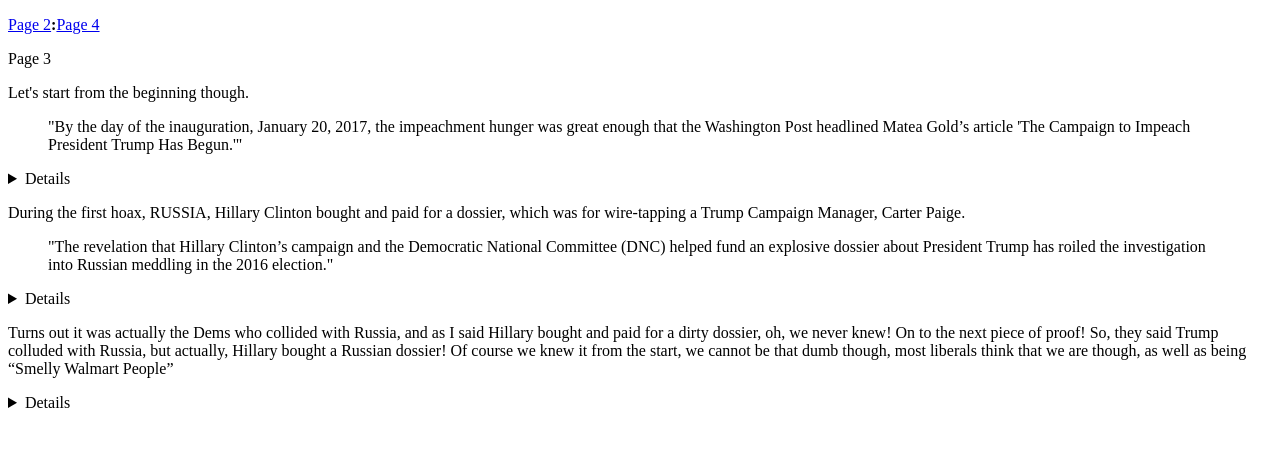
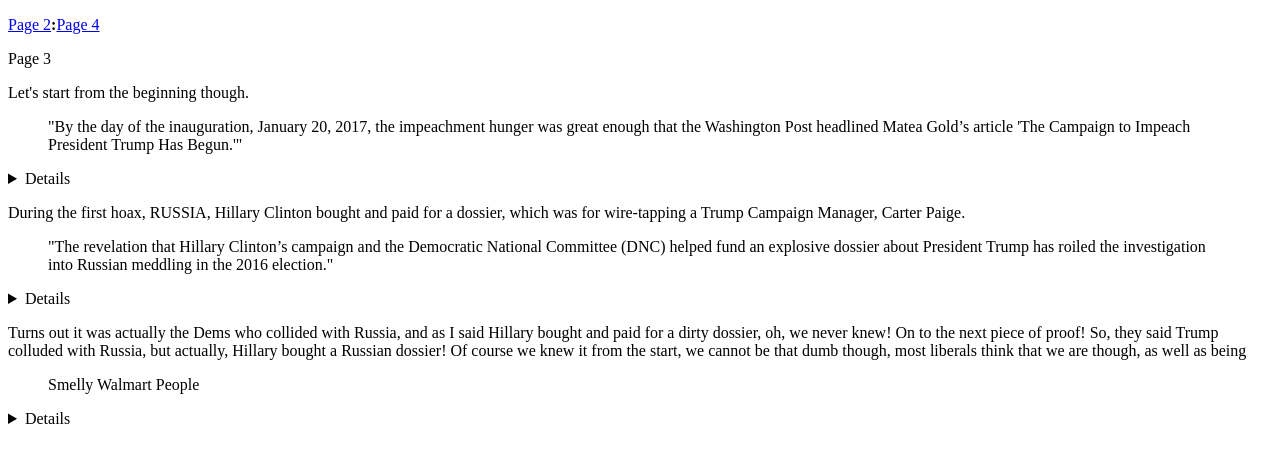
Before and after one commit to 20090114/Faith-less-Impeachment, a plain HTML site: page page-3.html in a window 1280 px wide. Drawn offline with Linux system fonts and the light colour scheme.

Commit message:
Update page-3.html

```diff
--- a/page-3.html
+++ b/page-3.html
@@ -17,6 +17,10 @@
         "The revelation that Hillary Clinton’s campaign and the Democratic National Committee (DNC) helped fund an explosive dossier about President Trump has roiled the investigation into Russian meddling in the 2016 election."
       </blockquote>
     <details><cite>Clinton, Trump and the Russia dossier: What you need to know</cite> by Jonathan Easly, Katie Bo Williams, and Morgan Chalfant - 10/28/17 12:31 PM EDT</details>
-    <p>Turns out it was actually the Dems who collided with Russia, and as I said Hillary bought and paid for a dirty dossier, oh, we never knew! On to the next piece of proof! So, they said Trump colluded with Russia, but actually, Hillary bought a Russian dossier! Of course we knew it from the start, we cannot be that dumb though, most liberals think that we are though, as well as being <q>Smelly Walmart People</q><details>- Peter Strzok</details></p>
+    <p>Turns out it was actually the Dems who collided with Russia, and as I said Hillary bought and paid for a dirty dossier, oh, we never knew! On to the next piece of proof! So, they said Trump colluded with Russia, but actually, Hillary bought a Russian dossier! Of course we knew it from the start, we cannot be that dumb though, most liberals think that we are though, as well as being</p>
+    <blockquote>
+      Smelly Walmart People
+    </blockquote>
+    <details>- Peter Strzok</details>
   </body>
 </html>
```
